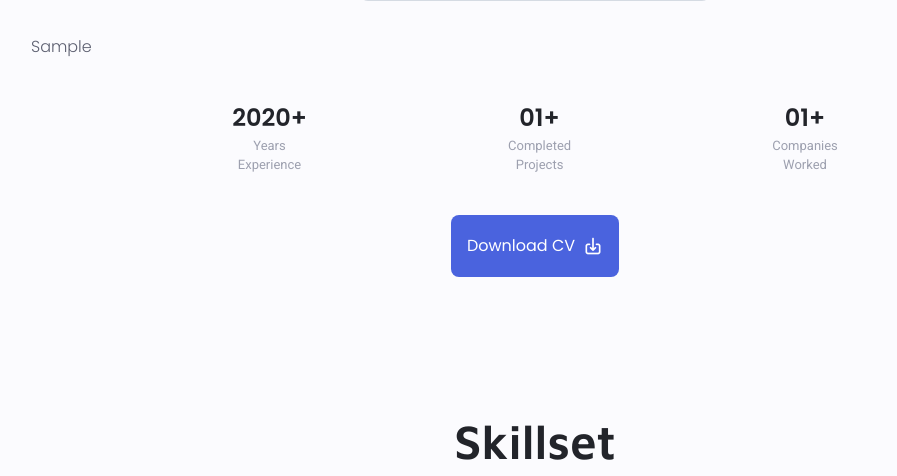
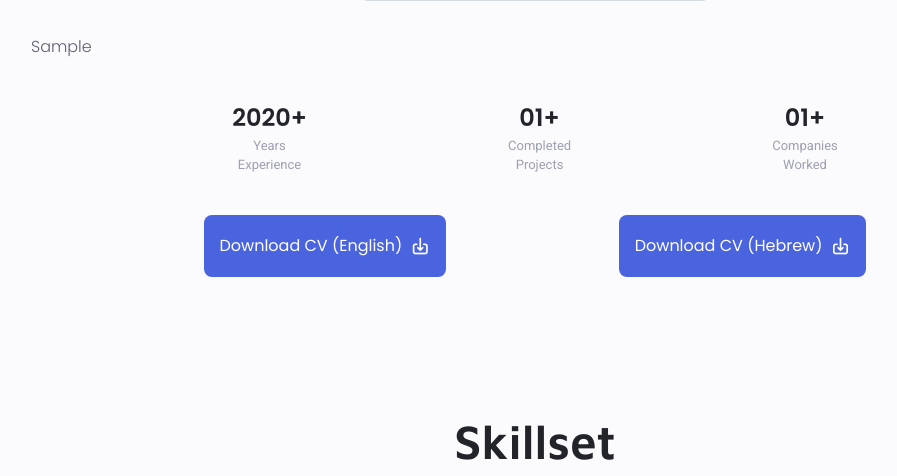
Before and after one commit to omerg864/portfolio_site, a Django app: page / in a window 1280 px wide. Shown: the part 1315-1791 px from the top of the page, without its empty margins (105-1002 px from the left). Run offline with Django 3.2, Linux system fonts and the light colour scheme; tables that the repository leaves empty hold one stand-in row (values such as "Sample post"); grey boxes marked "Sample" are stand-in pictures; some libraries are stand-ins or nearby versions.

Commit message:
added cv button

```diff
--- a/base/static/css/style.css
+++ b/base/static/css/style.css
@@ -548,8 +548,13 @@ img{
 }
 
 .about__buttons{
-    display: flex;
-    justify-content: center;
+  display: block;
+  text-align: center;
+}
+
+.about__buttons-div {
+  display: flex;
+    justify-content: space-evenly;
 }
 
 /* ===================== SKILLS ================== */
--- a/base/templates/index.html
+++ b/base/templates/index.html
@@ -183,11 +183,23 @@
                         <span class="about__info-name"> Companies <br> Worked </span>
                     </div>
                 </div>
-
+                {% if  bio.he_cv != '' %}
+                <div class="about__buttons-div">
+                {% else %}
+                <div>
+                {% endif %}
                 <div class="about__buttons">
-                    <a href="assets/file/CV.pdf" download="my_CV" target="_blank" class="button button--flex">
-                        Download CV <i class="uil uil-download-alt button__icon"></i>
+                    <a href={{bio.en_cv}} download="my_CV_en" target="_blank" class="button button--flex">
+                        Download CV (English) <i class="uil uil-download-alt button__icon"></i>
                     </a>
+                </div>
+                {% if  bio.he_cv != '' %}
+                <div class="about__buttons">
+                    <a href={{bio.he_cv}} download="my_CV_he" target="_blank" class="button button--flex">
+                        Download CV (Hebrew) <i class="uil uil-download-alt button__icon"></i>
+                    </a>
+                </div>
+                {% endif %}
                 </div>
             </div>
         </section>
```
